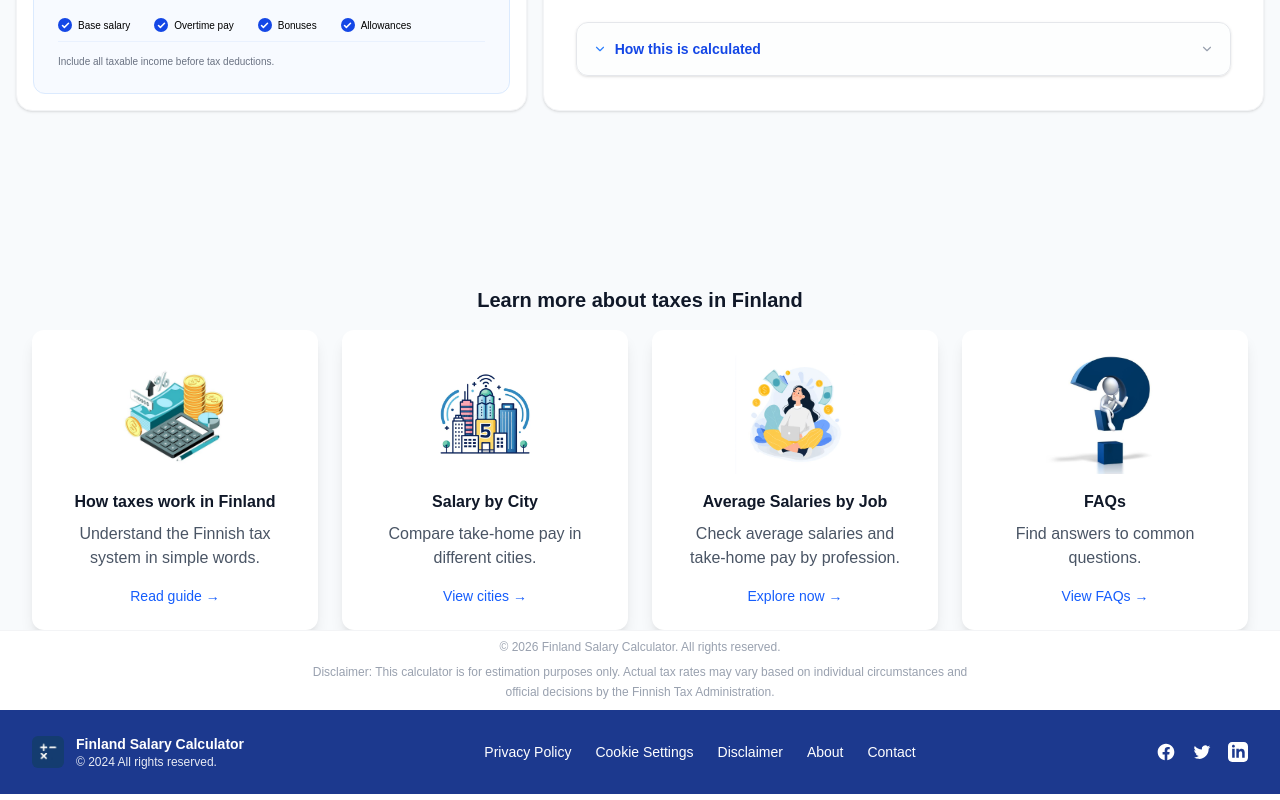
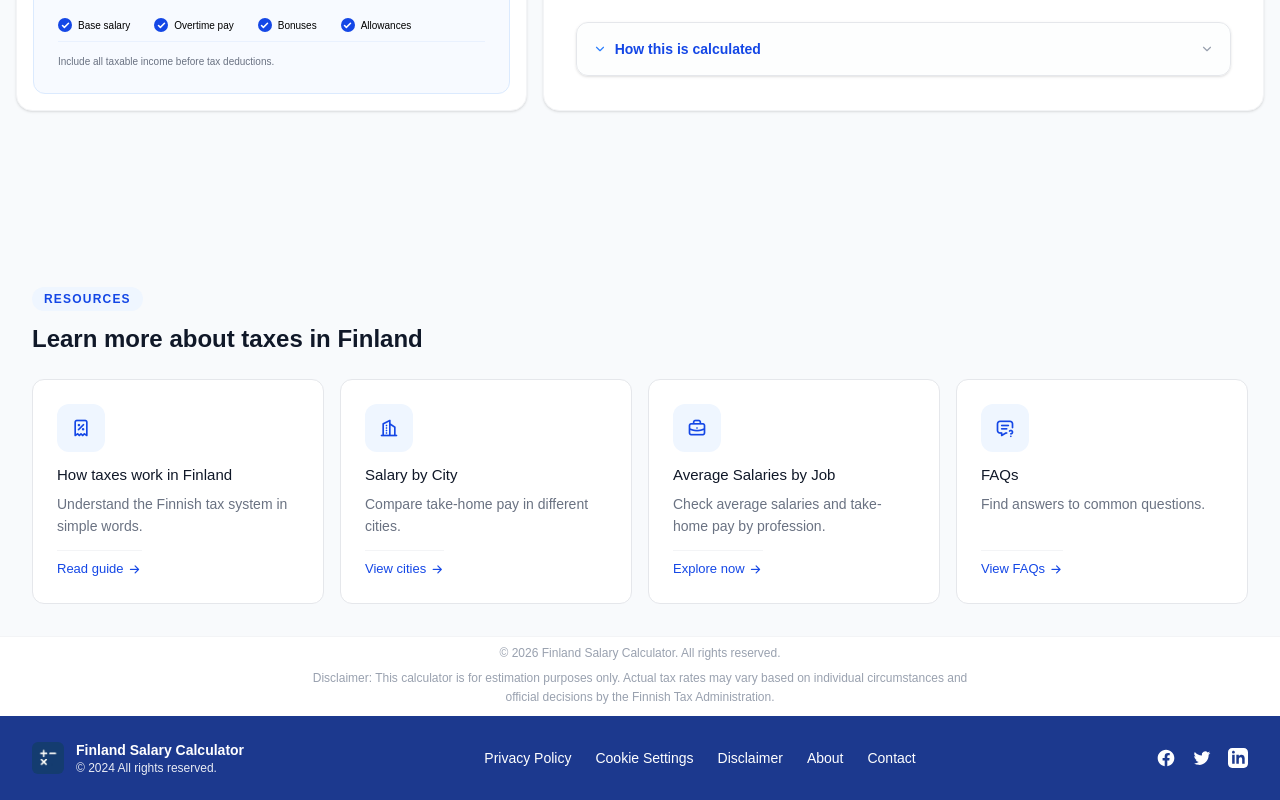
Before and after one commit to upekshapavani2003-maker/finland-salary-calculator, a Next.js app in the folder frontend/: page / in a window 1280 px wide. Shown: the part 587-1387 px from the top of the page. Built offline with nearby package versions, Linux system fonts and the light colour scheme.

Commit message:
modify infocards

```diff
--- a/frontend/package.json
+++ b/frontend/package.json
@@ -9,6 +9,7 @@
     "lint": "eslint"
   },
   "dependencies": {
+    "@tabler/icons-webfont": "^3.44.0",
     "lucide-react": "^1.11.0",
     "next": "16.2.4",
     "react": "19.2.4",
--- a/frontend/src/app/layout.tsx
+++ b/frontend/src/app/layout.tsx
@@ -14,21 +14,24 @@
 
 export const metadata: Metadata = {
   title: "Finland Salary Calculator",
-  description: "Calculate your salary in Finland with our comprehensive salary calculator",
+  description: "Calculate your net salary in Finland",
 };
 
 export default function RootLayout({
   children,
-}: Readonly<{
+}: {
   children: React.ReactNode;
-}>) {
+}) {
   return (
-    <html
-      lang="en"
-      className={`${geistSans.variable} ${geistMono.variable} h-full antialiased`}
-    >
-      <body className="min-h-full flex flex-col">
-        <main className="flex-grow">{children}</main>
+    <html lang="en">
+      <head>
+        <link
+          rel="stylesheet"
+          href="https://cdn.jsdelivr.net/npm/@tabler/icons-webfont@latest/tabler-icons.min.css"
+        />
+      </head>
+      <body className={`${geistSans.variable} ${geistMono.variable} antialiased`}>
+        {children}
       </body>
     </html>
   );
--- a/frontend/src/components/InfoCards.tsx
+++ b/frontend/src/components/InfoCards.tsx
@@ -4,69 +4,73 @@
   onNavigate: (tab: string) => void;
 }
 
-export default function InfoCards({ onNavigate }: InfoCardsProps) {
 const cards = [
   {
     title: "How taxes work in Finland",
     description: "Understand the Finnish tax system in simple words.",
-      linkText: "Read guide →",
+    linkText: "Read guide",
     tab: "how-taxes-work",
-      icon: "/assets/Tax-icon.jpg"
+    icon: "ti-receipt-tax",
   },
   {
     title: "Salary by City",
     description: "Compare take-home pay in different cities.",
-      linkText: "View cities →",
+    linkText: "View cities",
     tab: "salary-by-city-screen",
-      icon: "/assets/city-icon.jpg"
+    icon: "ti-building-skyscraper",
   },
   {
     title: "Average Salaries by Job",
     description: "Check average salaries and take-home pay by profession.",
-      linkText: "Explore now →",
+    linkText: "Explore now",
     tab: "average-salaries",
-      icon: "/assets/job-icon.jpg"
+    icon: "ti-briefcase",
   },
   {
     title: "FAQs",
     description: "Find answers to common questions.",
-      linkText: "View FAQs →",
+    linkText: "View FAQs",
     tab: "faqs",
-      icon: "/assets/FAQs-icon.jpg"
-    }
+    icon: "ti-message-question",
+  },
 ];
 
+export default function InfoCards({ onNavigate }: InfoCardsProps) {
   return (
-    <div className="max-w-7xl mx-auto px-4 sm:px-6 lg:px-8">
-      <h2 className="text-xl font-bold text-center text-gray-900 mb-4 mt-2">
+    <div className="max-w-7xl mx-auto px-4 sm:px-6 lg:px-8 pt-2 pb-8">
+      <span className="inline-block text-xs font-semibold uppercase tracking-widest text-blue-700 bg-blue-50 px-3 py-1 rounded-full mb-3">
+        Resources
+      </span>
+      <h2 className="text-2xl font-semibold text-gray-900 mb-6">
         Learn more about taxes in Finland
       </h2>
-      <div className="grid grid-cols-1 sm:grid-cols-2 lg:grid-cols-4 gap-6">
+      <div className="grid grid-cols-1 sm:grid-cols-2 lg:grid-cols-4 gap-4">
         {cards.map((card, index) => (
-          <div
+          <button
             key={index}
-            className="bg-white rounded-xl shadow-lg hover:shadow-xl transition-shadow duration-200 p-6 flex flex-col h-full"
+            onClick={() => onNavigate(card.tab)}
+            className="group bg-white border border-gray-200 rounded-xl p-6 flex flex-col gap-3 text-left hover:border-blue-400 transition-colors duration-150 relative overflow-hidden"
           >
-            <div className="flex justify-center mb-4">
-              <img
-                src={card.icon}
-                alt={card.title}
-                className="w-30 h-30 object-contain"
-              />
+            {/* Blue top accent bar on hover */}
+            <span className="absolute top-0 left-0 right-0 h-[3px] bg-blue-700 rounded-t-xl opacity-0 group-hover:opacity-100 transition-opacity duration-150" />
+
+            {/* Icon */}
+            <div className="w-12 h-12 bg-blue-50 rounded-xl flex items-center justify-center">
+              <i className={`ti ${card.icon} text-blue-700 text-xl`} aria-hidden="true" />
             </div>
-            <div className="flex-grow flex flex-col justify-between text-center">
-              <div>
-                <h3 className="font-semibold text-gray-900 mb-2">{card.title}</h3>
-                <p className="text-gray-600 mb-4">{card.description}</p>
+
+            {/* Text */}
+            <div className="flex-1 flex flex-col gap-1.5">
+              <p className="font-medium text-gray-900 text-[15px]">{card.title}</p>
+              <p className="text-sm text-gray-500 leading-relaxed">{card.description}</p>
             </div>
-              <button
-                onClick={() => onNavigate(card.tab)}
-                className="text-blue-600 hover:text-blue-700 font-medium text-sm"
-              >
+
+            {/* Link row */}
+            <div className="flex items-center gap-1 text-[13px] font-medium text-blue-700 pt-2 border-t border-gray-100">
               {card.linkText}
+              <i className="ti ti-arrow-right text-sm group-hover:translate-x-0.5 transition-transform duration-150" />
+            </div>
           </button>
-            </div>
-          </div>
         ))}
       </div>
     </div>
```
Also changed, not shown: 1 other file (tests, documents, lock files or other folders). Lines whose indentation alone changed are shown as unchanged.
